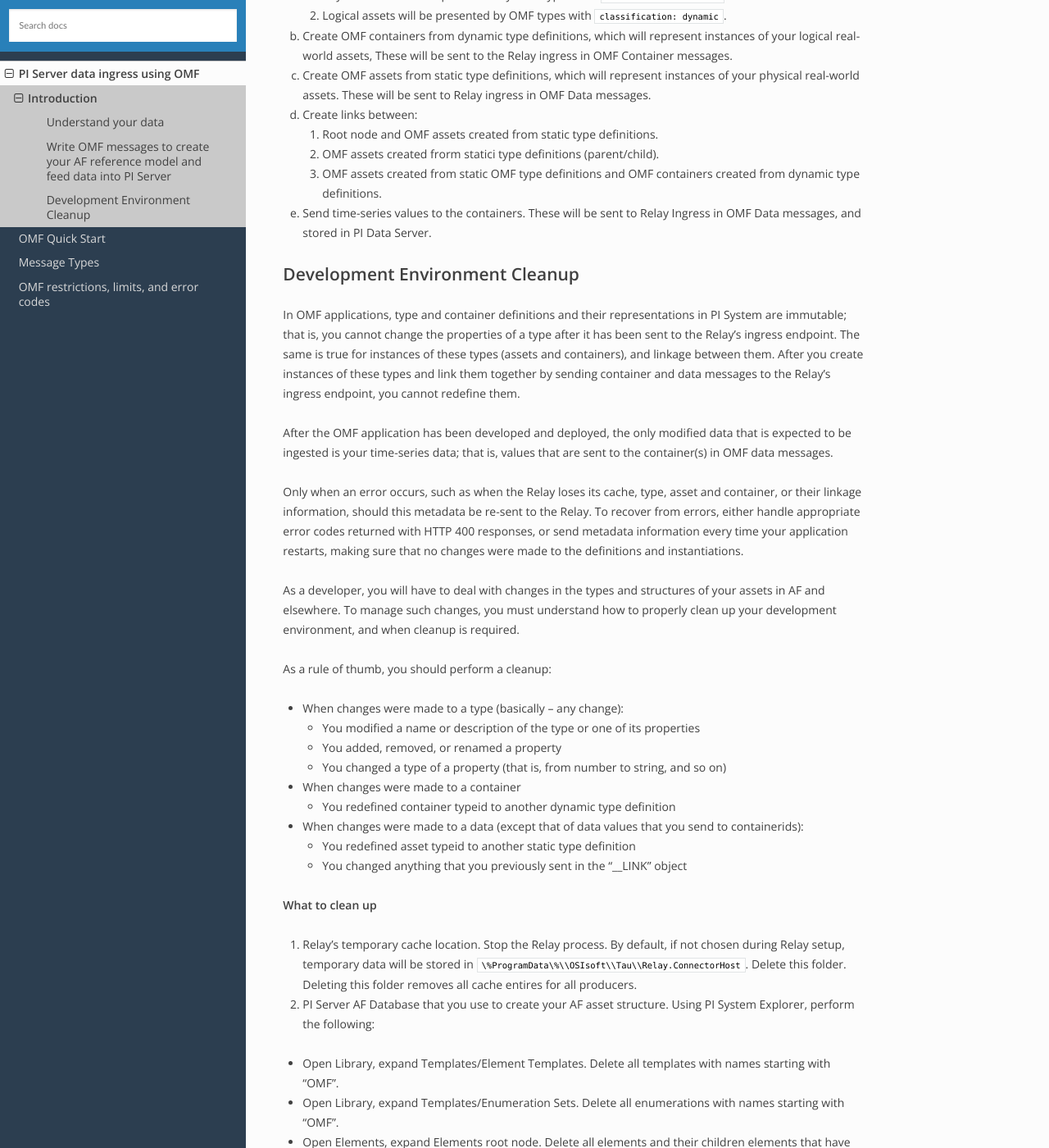
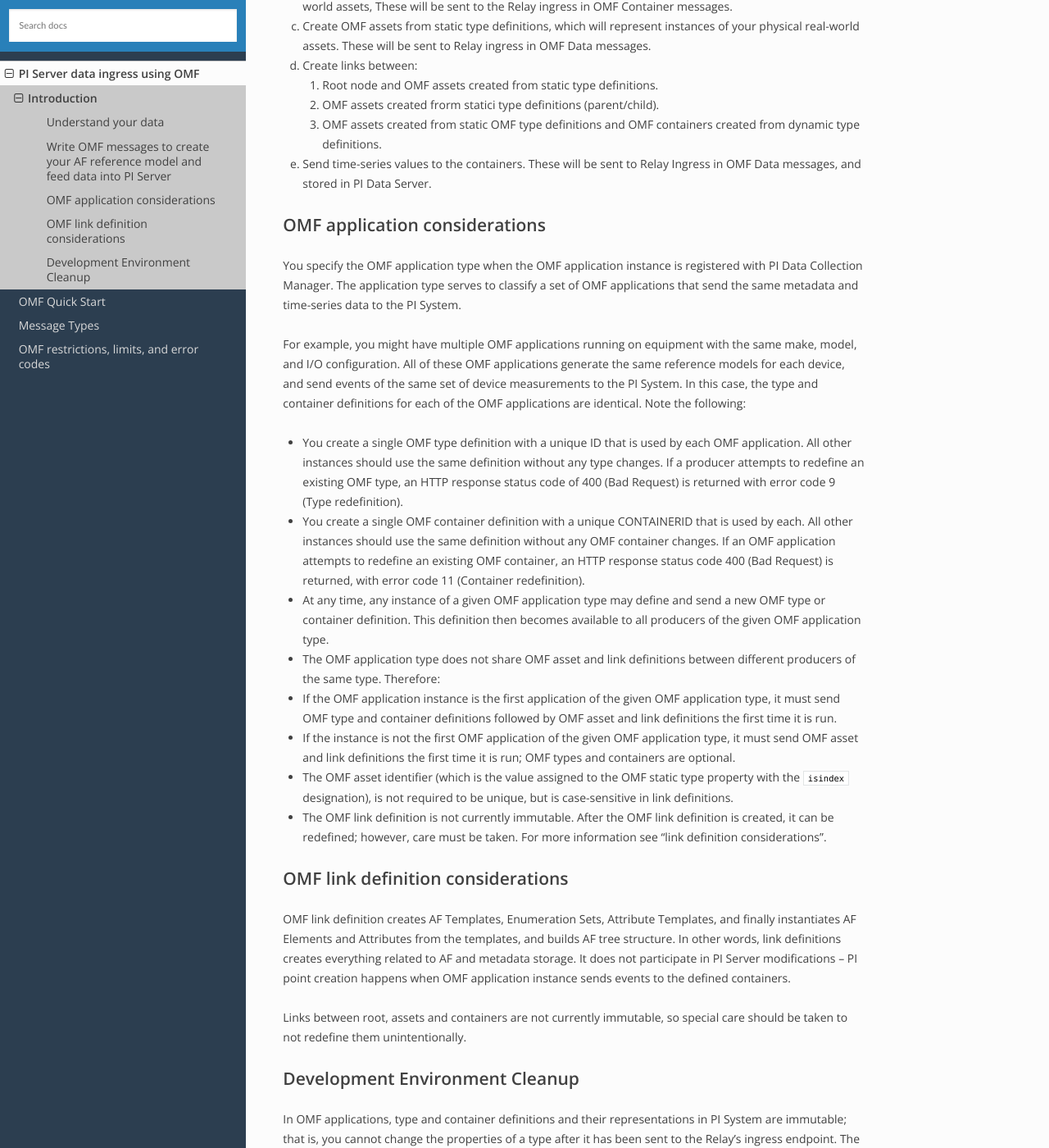
Before and after one commit to osisoft/OMF-Developer-Companion-Guide, a Sphinx documentation site: the page built from docs/OMF_Before.rst, in a window 1280 px wide and 1400 px high, scrolled down 1788 px. Shown: the whole window at 82% size. Built offline with Sphinx 7.4.7 and the Read the Docs theme 2.0.0, drawn with Linux system fonts in a browser that asks for light colours.

Commit message:
Update OMF_Before.rst

```diff
--- a/docs/OMF_Before.rst
+++ b/docs/OMF_Before.rst
@@ -27,7 +27,7 @@
 Understand your data
 --------------------
 
-Identify your assets
+* Identify your assets
 
    *  Physical assets, such as plants, sites, equipment, I/O devices, and so on. Physical assets can have static attributes,
       which will stay immutable, or can have values whose changes will not be recorded in the data historian; for example, a serial
@@ -36,7 +36,7 @@
       transaction; that is, all values of a given stream should be sent in one update, and no single value can be
       skipped. Data for each of these points in the stream is recorded by the data historian with an appropriate timestamp.
 
-Identify hierarchical relationships between your physical and logical assets
+* Identify hierarchical relationships between your physical and logical assets
 
    *  Physical assets structure - The top-most asset, which might consist of a collection of equipment, each of which has
       a collection of I/O devices. For example: consider a vehicle top-level asset with an engine child asset,
@@ -46,7 +46,7 @@
       value: RPM of the engine.
 
 
-Identify the reference model for your data in AF Server
+* Identify the reference model for your data in AF Server
 
    *  A reference model can be thought of as a logical representation of your physical real-world data. The reference model
       should be understandable from a technical perspective; it is not necessary for your entire organization to understand
@@ -89,6 +89,49 @@
 
 e. Send time-series values to the containers. These will be sent to Relay Ingress
    in OMF Data messages, and stored in PI Data Server.
+
+
+OMF application considerations
+------------------------------
+
+You specify the OMF application type when the OMF application instance is registered with PI Data Collection Manager.
+The application type serves to classify a set of OMF applications that send the same metadata and time-series data to the PI System.
+
+For example, you might have multiple OMF applications running on equipment with the same make, model, and I/O configuration.
+All of these OMF applications generate the same reference models for each device, and send events of the same set of device
+measurements to the PI System. In this case, the type and container definitions for each of the OMF applications are identical.
+Note the following:
+
+* You create a single OMF type definition with a unique ID that is used by each OMF application. All other instances should
+  use the same definition without any type changes. If a producer attempts to redefine an existing OMF type, an HTTP
+  response status code of 400 (Bad Request) is returned with error code 9 (Type redefinition).
+* You create a single OMF container definition with a unique CONTAINERID that is used by each. All other instances should
+  use the same definition without any OMF container changes. If an OMF application attempts to redefine an existing OMF
+  container, an HTTP response status code 400 (Bad Request) is returned, with error code 11 (Container redefinition).
+* At any time, any instance of a given OMF application type may define and send a new OMF type or container definition.
+  This definition then becomes available to all producers of the given OMF application type.
+* The OMF application type does not share OMF asset and link definitions between different producers of the same type. Therefore:
+* If the OMF application instance is the first application of the given OMF application type, it must send OMF type and
+  container definitions followed by OMF asset and link definitions the first time it is run.
+* If the instance is not the first OMF application of the given OMF application type, it must send OMF asset and link
+  definitions the first time it is run; OMF types and containers are optional.
+* The OMF asset identifier (which is the value assigned to the OMF static type property with the ``isindex`` designation),
+  is not required to be unique, but is case-sensitive in link definitions.
+* The OMF link definition is not currently immutable. After the OMF link definition is created, it can be redefined;
+  however, care must be taken. For more information see “link definition considerations”.
+
+OMF link definition considerations
+----------------------------------
+
+OMF link definition creates AF Templates, Enumeration Sets, Attribute Templates, and finally instantiates AF Elements and
+Attributes from the templates, and builds AF tree structure. In other words, link definitions creates everything related
+to AF and metadata storage. It does not participate in PI Server modifications – PI point creation happens when OMF
+application instance sends events to the defined containers.
+
+Links between root, assets and containers are not currently immutable, so special care should be taken to not redefine
+them unintentionally.
+
+
 
 
 Development Environment Cleanup
@@ -138,11 +181,11 @@
 
 2. PI Server AF Database that you use to create your AF asset structure. Using PI System Explorer, perform the following:
 
-*   Open Library, expand Templates/Element Templates. Delete all templates with names starting with "OMF".
-*   Open Library, expand Templates/Enumeration Sets. Delete all enumerations with names starting with "OMF".
-*   Open Elements, expand Elements root node. Delete all elements and their
-    children elements that have names of your OMF application instances registrations.
-*   Check in your changes.
+   a.  Open Library, expand Templates/Element Templates. Delete all templates with names starting with "OMF".
+   b.  Open Library, expand Templates/Enumeration Sets. Delete all enumerations with names starting with "OMF".
+   c.  Open Elements, expand Elements root node. Delete all elements and their
+       children elements that have names of your OMF application instances registrations.
+   d.  Check in your changes.
 
 3. PI Data Archive PI points that were created after the container data values were sent.
    In the PI System Management Tool, open Points/Point Builder. Search for and delete all PI tags that have names starting with
```
